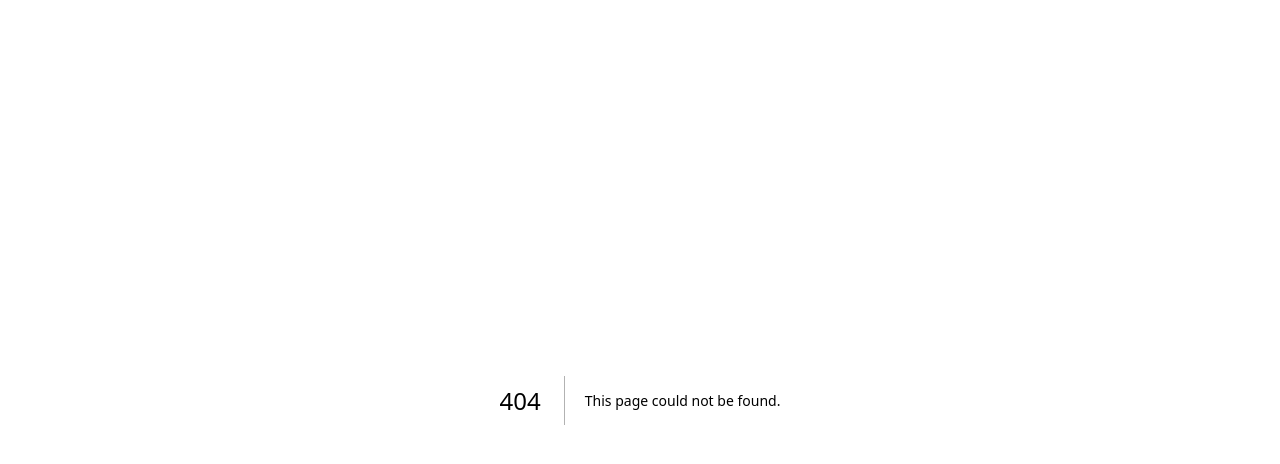
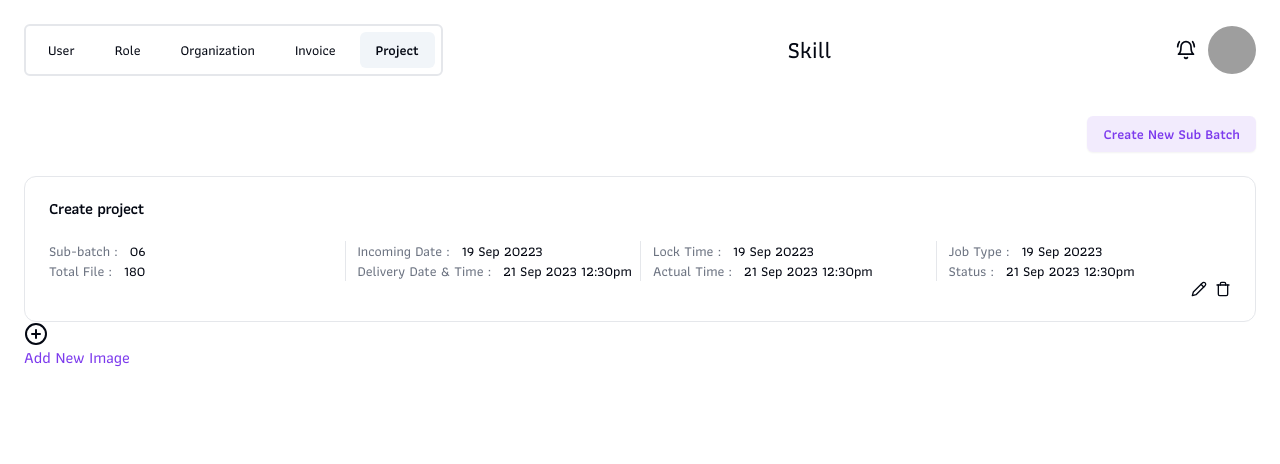
Before and after one commit to zubayerhimel/SCP, a Next.js app: page /dashboard/projects/1/batch in a window 1280 px wide. Before the commit this address had no page. Shown: the top 464 px of the page. Built offline with nearby package versions, Linux system fonts and the light colour scheme; grey boxes are pictures that could not be loaded.

Commit message:
style: adding add image button

```diff
--- /dev/null
+++ b/app/dashboard/projects/[slug]/batch/page.tsx
@@ -0,0 +1,28 @@
+import { Pencil, Trash } from 'lucide-react';
+
+import { Button } from '@/components/ui/button';
+import { Card, CardContent, CardHeader, CardTitle } from '@/components/ui/card';
+import PageWrapper from '@/components/ui/page-wrapper';
+import ProjectDetailsInfo from '@/components/ui/project-details-info';
+import AddImageButton from '@/components/ui/add-image-button';
+
+const ProjectBatch = () => {
+  return (
+    <PageWrapper>
+      <div className='flex justify-end mb-6 ml-auto'>
+        <Button variant='secondary'>Create New Sub Batch</Button>
+      </div>
+      <Card className='shadow-none'>
+        <CardHeader>
+          <CardTitle>Create project</CardTitle>
+        </CardHeader>
+        <CardContent>
+          <ProjectDetailsInfo />
+        </CardContent>
+      </Card>
+      <AddImageButton />
+    </PageWrapper>
+  );
+};
+
+export default ProjectBatch;
--- /dev/null
+++ b/components/ui/add-image-button.tsx
@@ -0,0 +1,13 @@
+import { PlusCircle } from 'lucide-react';
+import React from 'react';
+
+const AddImageButton = () => {
+  return (
+    <div>
+      <PlusCircle />
+      <span className='text-base text-primary'>Add New Image</span>
+    </div>
+  );
+};
+
+export default AddImageButton;
--- a/components/ui/batch-accordion.tsx
+++ b/components/ui/batch-accordion.tsx
@@ -4,6 +4,9 @@ import Image from 'next/image';
 
 import Demo from '@/app/assets/images/demo.png';
 import { Button } from './button';
+import Link from 'next/link';
+import ProjectDetailsInfo from './project-details-info';
+import { Separator } from './separator';
 
 const BatchAccordion = () => {
   return (
@@ -11,54 +14,9 @@ const BatchAccordion = () => {
       <AccordionItem value='item-1'>
         <AccordionTrigger>Is it accessible?</AccordionTrigger>
         <AccordionContent>
-          <div className='grid grid-cols-1 md:grid-cols-2 lg:grid-cols-4'>
-            <div className='flex flex-col'>
-              <div className='flex gap-3'>
-                <span className='text-sm text-gray-500'>Sub-batch :</span>
-                <span className='text-sm'>06</span>
-              </div>
-              <div className='flex gap-3'>
-                <span className='text-sm text-gray-500'>Total File :</span>
-                <span className='text-sm'>180</span>
-              </div>
-            </div>
-            <div className='flex flex-col lg:border-l lg:pl-3'>
-              <div className='flex gap-3'>
-                <span className='text-sm text-gray-500'>Incoming Date :</span>
-                <span className='text-sm'>19 Sep 20223</span>
-              </div>
-              <div className='flex gap-3'>
-                <span className='text-sm text-gray-500'>Delivery Date & Time :</span>
-                <span className='text-sm'>21 Sep 2023 12:30pm</span>
-              </div>
-            </div>
-            <div className='flex flex-col lg:border-l lg:pl-3'>
-              <div className='flex gap-3'>
-                <span className='text-sm text-gray-500'>Lock Time :</span>
-                <span className='text-sm'>19 Sep 20223</span>
-              </div>
-              <div className='flex gap-3'>
-                <span className='text-sm text-gray-500'>Actual Time :</span>
-                <span className='text-sm'>21 Sep 2023 12:30pm</span>
-              </div>
-            </div>
-            <div className='flex flex-col lg:border-l lg:pl-3'>
-              <div className='flex gap-3'>
-                <span className='text-sm text-gray-500'>Job Type :</span>
-                <span className='text-sm'>19 Sep 20223</span>
-              </div>
-              <div className='flex gap-3'>
-                <span className='text-sm text-gray-500'>Status :</span>
-                <span className='text-sm'>21 Sep 2023 12:30pm</span>
-              </div>
-            </div>
-          </div>
-          <div className='flex justify-end gap-2'>
-            <Pencil className='w-4 h-4' />
-            <Trash className='w-4 h-4' />
-          </div>
+          <ProjectDetailsInfo />
 
-          <hr className='my-5' />
+          <Separator className='my-4' />
 
           <div className='grid gap-8 grid-cols-1 sm:grid-cols-2 md:grid-cols-4 lg:grid-cols-6'>
             <Image alt='product' src={Demo} />
@@ -75,9 +33,11 @@ const BatchAccordion = () => {
             <Image alt='product' src={Demo} />
           </div>
           <div className='flex justify-center mt-12'>
-            <Button size='sm' variant='outline' className='px-12'>
-              See More
-            </Button>
+            <Link href='/dashboard/projects/project-name/batch'>
+              <Button size='sm' variant='outline' className='px-12'>
+                See More
+              </Button>
+            </Link>
           </div>
         </AccordionContent>
       </AccordionItem>
--- a/components/ui/button.tsx
+++ b/components/ui/button.tsx
@@ -11,8 +11,8 @@ const buttonVariants = cva(
       variant: {
         default: 'bg-primary text-primary-foreground shadow hover:bg-primary/90',
         destructive: 'bg-destructive text-destructive-foreground shadow-sm hover:bg-destructive/90',
-        outline: 'border border-primary bg-primaryLight shadow-sm hover:bg-primary/10 text-primary',
-        secondary: 'bg-primaryLight text-primary shadow-sm hover:bg-primary/80',
+        outline: 'border border-primary shadow-sm font-semibold hover:bg-primary/10 text-primary',
+        secondary: 'bg-primary/10 text-primary font-semibold shadow-sm hover:bg-primary/20',
         ghost: 'hover:bg-primary/10 text-primary',
         link: 'text-gray-950 underline-offset-4 hover:underline',
         nav: 'hover:bg-primary/10 text-gray-950',
--- /dev/null
+++ b/components/ui/project-details-info.tsx
@@ -0,0 +1,57 @@
+import { Pencil, Trash } from 'lucide-react';
+import React from 'react';
+
+const ProjectDetailsInfo = () => {
+  return (
+    <>
+      <div className='grid grid-cols-1 md:grid-cols-2 lg:grid-cols-4'>
+        <div className='flex flex-col'>
+          <div className='flex gap-3'>
+            <span className='text-sm text-gray-500'>Sub-batch :</span>
+            <span className='text-sm'>06</span>
+          </div>
+          <div className='flex gap-3'>
+            <span className='text-sm text-gray-500'>Total File :</span>
+            <span className='text-sm'>180</span>
+          </div>
+        </div>
+        <div className='flex flex-col lg:border-l lg:pl-3'>
+          <div className='flex gap-3'>
+            <span className='text-sm text-gray-500'>Incoming Date :</span>
+            <span className='text-sm'>19 Sep 20223</span>
+          </div>
+          <div className='flex gap-3'>
+            <span className='text-sm text-gray-500'>Delivery Date & Time :</span>
+            <span className='text-sm'>21 Sep 2023 12:30pm</span>
+          </div>
+        </div>
+        <div className='flex flex-col lg:border-l lg:pl-3'>
+          <div className='flex gap-3'>
+            <span className='text-sm text-gray-500'>Lock Time :</span>
+            <span className='text-sm'>19 Sep 20223</span>
+          </div>
+          <div className='flex gap-3'>
+            <span className='text-sm text-gray-500'>Actual Time :</span>
+            <span className='text-sm'>21 Sep 2023 12:30pm</span>
+          </div>
+        </div>
+        <div className='flex flex-col lg:border-l lg:pl-3'>
+          <div className='flex gap-3'>
+            <span className='text-sm text-gray-500'>Job Type :</span>
+            <span className='text-sm'>19 Sep 20223</span>
+          </div>
+          <div className='flex gap-3'>
+            <span className='text-sm text-gray-500'>Status :</span>
+            <span className='text-sm'>21 Sep 2023 12:30pm</span>
+          </div>
+        </div>
+      </div>
+      <div className='flex justify-end gap-2'>
+        <Pencil className='w-4 h-4' />
+        <Trash className='w-4 h-4' />
+      </div>
+    </>
+  );
+};
+
+export default ProjectDetailsInfo;
--- /dev/null
+++ b/components/ui/separator.tsx
@@ -0,0 +1,31 @@
+"use client"
+
+import * as React from "react"
+import * as SeparatorPrimitive from "@radix-ui/react-separator"
+
+import { cn } from "@/lib/utils"
+
+const Separator = React.forwardRef<
+  React.ElementRef<typeof SeparatorPrimitive.Root>,
+  React.ComponentPropsWithoutRef<typeof SeparatorPrimitive.Root>
+>(
+  (
+    { className, orientation = "horizontal", decorative = true, ...props },
+    ref
+  ) => (
+    <SeparatorPrimitive.Root
+      ref={ref}
+      decorative={decorative}
+      orientation={orientation}
+      className={cn(
+        "shrink-0 bg-border",
+        orientation === "horizontal" ? "h-[1px] w-full" : "h-full w-[1px]",
+        className
+      )}
+      {...props}
+    />
+  )
+)
+Separator.displayName = SeparatorPrimitive.Root.displayName
+
+export { Separator }
--- a/package.json
+++ b/package.json
@@ -20,6 +20,7 @@
     "@radix-ui/react-popover": "^1.0.7",
     "@radix-ui/react-progress": "^1.0.3",
     "@radix-ui/react-select": "^2.0.0",
+    "@radix-ui/react-separator": "^1.0.3",
     "@radix-ui/react-slot": "^1.0.2",
     "@radix-ui/react-switch": "^1.0.3",
     "@radix-ui/react-tabs": "^1.0.4",
```
Also changed, not shown: 1 other file (tests, documents, lock files or other folders).
